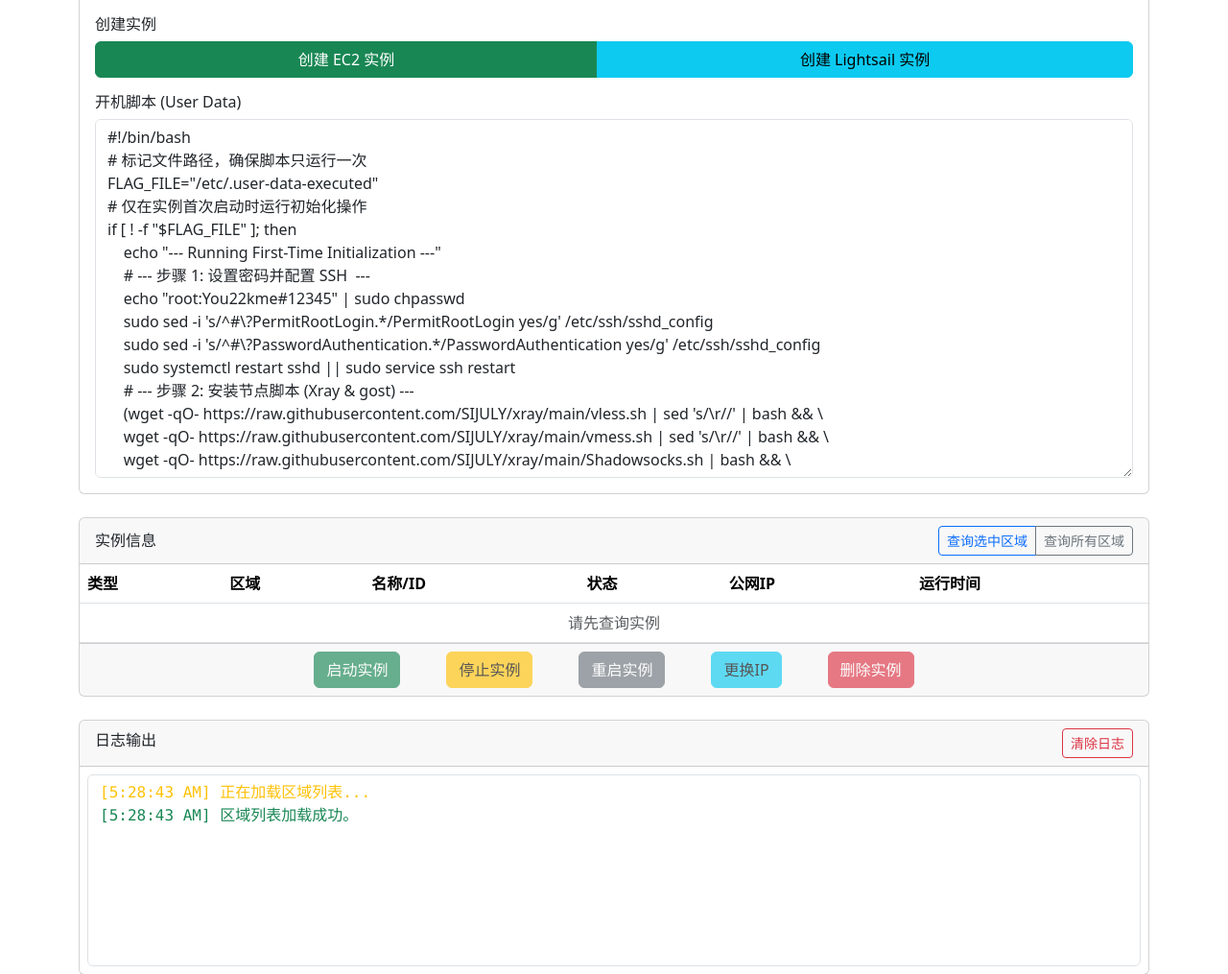
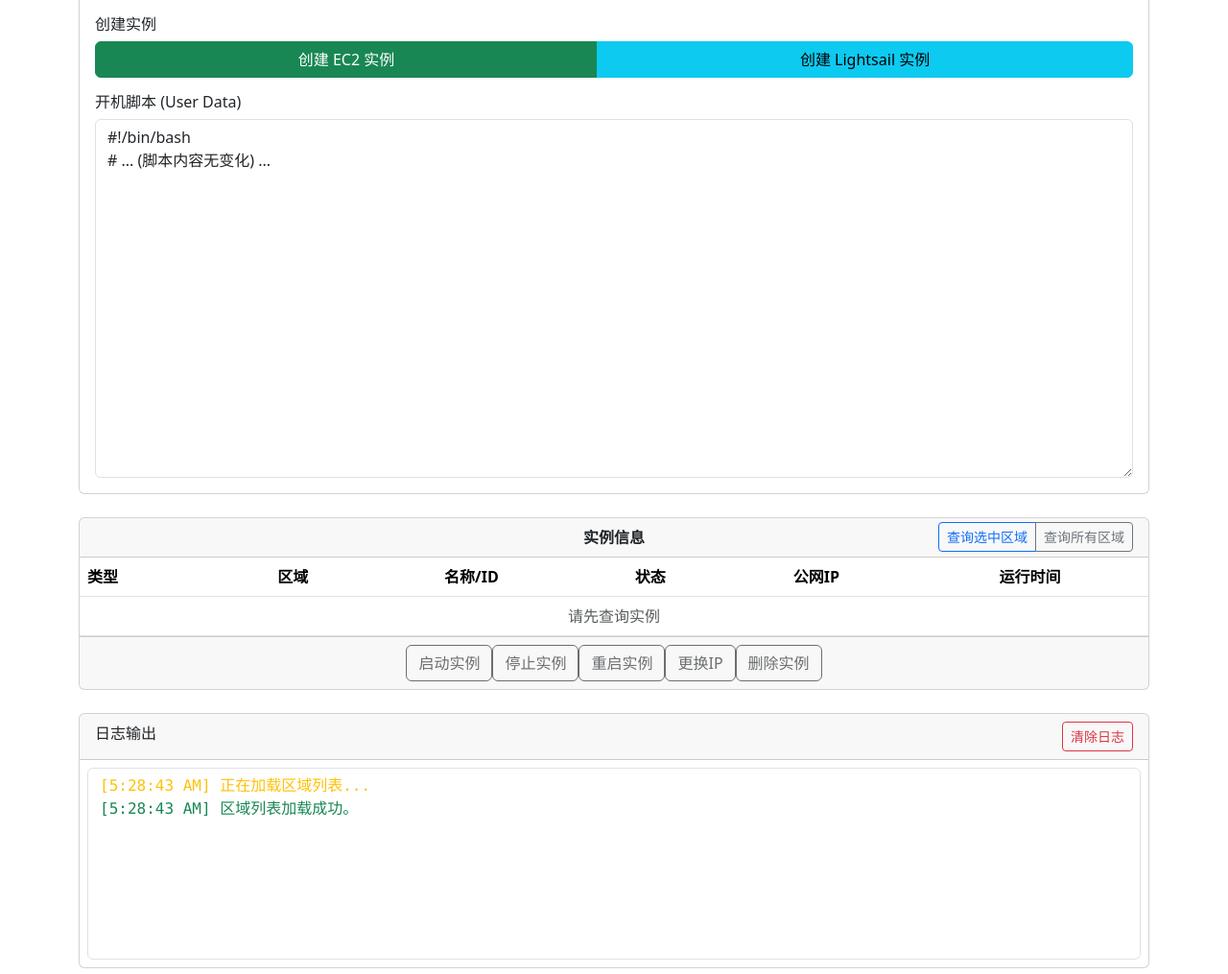
Before and after one commit to SIJULY/aws, a Flask app: page / in a window 1280 px wide. Shown: the part 674-1689 px from the top of the page at 96% size. Run offline with Flask 3, Linux system fonts and the light colour scheme; the visitor is signed in with stand-in values (Sample User, id 1); data that the repository does not hold is empty.

Commit message:
Update index.html

```diff
--- a/templates/index.html
+++ b/templates/index.html
@@ -80,32 +80,15 @@
                 <div class="btn-group w-100 mb-3"><button id="createEc2Btn" class="btn btn-success" disabled>创建 EC2 实例</button><button id="createLsBtn" class="btn btn-info" disabled>创建 Lightsail 实例</button></div>
                 <h6>开机脚本 (User Data)</h6>
                 <textarea id="userData" class="form-control" rows="15">#!/bin/bash
-# 标记文件路径，确保脚本只运行一次
-FLAG_FILE="/etc/.user-data-executed"
-# 仅在实例首次启动时运行初始化操作
-if [ ! -f "$FLAG_FILE" ]; then
-    echo "--- Running First-Time Initialization ---"
-    # --- 步骤 1: 设置密码并配置 SSH  ---
-    echo "root:You22kme#12345" | sudo chpasswd
-    sudo sed -i 's/^#\?PermitRootLogin.*/PermitRootLogin yes/g' /etc/ssh/sshd_config
-    sudo sed -i 's/^#\?PasswordAuthentication.*/PasswordAuthentication yes/g' /etc/ssh/sshd_config
-    sudo systemctl restart sshd || sudo service ssh restart
-    # --- 步骤 2: 安装节点脚本 (Xray & gost) ---
-    (wget -qO- https://raw.githubusercontent.com/SIJULY/xray/main/vless.sh | sed 's/\r//' | bash && \
-    wget -qO- https://raw.githubusercontent.com/SIJULY/xray/main/vmess.sh | sed 's/\r//' | bash && \
-    wget -qO- https://raw.githubusercontent.com/SIJULY/xray/main/Shadowsocks.sh | bash && \
-    wget -qO- https://raw.githubusercontent.com/SIJULY/xray/main/ss5.sh | bash) > /root/xray_install.log 2>&1
-    # --- 步骤 3: 创建标记文件，防止下次重启时再次执行 ---
-    sudo touch "$FLAG_FILE"
-    echo "--- First-Time Initialization Complete ---"
-fi
-                </textarea>
+# ... (脚本内容无变化) ...
+</textarea>
             </div>
         </div>
+
         <div class="card mb-4">
-            <div class="card-header d-flex justify-content-between align-items-center">
-                <span>实例信息</span>
-                <div class="btn-group">
+            <div class="card-header d-flex justify-content-center align-items-center position-relative">
+                <span class="fw-bold">实例信息</span>
+                <div class="btn-group position-absolute" style="right: 1rem;">
                     <button id="querySelectedRegionBtn" class="btn btn-sm btn-outline-primary" disabled>查询选中区域</button>
                     <button id="queryAllRegionsBtn" class="btn btn-sm btn-outline-secondary" disabled>查询所有区域</button>
                 </div>
@@ -116,11 +99,11 @@ fi
                         <thead>
                             <tr>
                                 <th>类型</th>
-                                <th>区域</th>
-                                <th>名称/ID</th>
-                                <th>状态</th>
-                                <th>公网IP</th>
-                                <th>运行时间</th>
+                                <th class="text-center">区域</th>
+                                <th class="text-center">名称/ID</th>
+                                <th class="text-center">状态</th>
+                                <th class="text-center">公网IP</th>
+                                <th class="text-center">运行时间</th>
                             </tr>
                         </thead>
                         <tbody id="instanceList">
@@ -130,15 +113,16 @@ fi
                 </div>
             </div>
             <div class="card-footer text-center">
-                <div class="d-flex justify-content-center gap-5" role="group">
-                    <button type="button" id="startBtn" class="btn btn-success" disabled>启动实例</button>
-                    <button type="button" id="stopBtn" class="btn btn-warning" disabled>停止实例</button>
-                    <button type="button" id="restartBtn" class="btn btn-secondary" disabled>重启实例</button>
-                    <button type="button" id="changeIpBtn" class="btn btn-info" disabled>更换IP</button>
-                    <button type="button" id="deleteBtn" class="btn btn-danger" disabled>删除实例</button>
+                <div class="d-flex justify-content-center gap-8" role="group">
+                    <button type="button" id="startBtn" class="btn" disabled>启动实例</button>
+                    <button type="button" id="stopBtn" class="btn" disabled>停止实例</button>
+                    <button type="button" id="restartBtn" class="btn" disabled>重启实例</button>
+                    <button type="button" id="changeIpBtn" class="btn" disabled>更换IP</button>
+                    <button type="button" id="deleteBtn" class="btn" disabled>删除实例</button>
                 </div>
             </div>
         </div>
+
         <div class="card mb-4">
             <div class="card-header d-flex justify-content-between">
                 日志输出
@@ -147,12 +131,14 @@ fi
             <div class="card-body p-2"><pre id="logOutput" class="form-control mb-0" style="height: 200px;"></pre></div>
         </div>
     </div>
+
     <div class="modal fade" id="ec2TypeModal" tabindex="-1">
         <div class="modal-dialog"><div class="modal-content"><div class="modal-header"><h5 class="modal-title">选择 EC2 实例类型</h5><button type="button" class="btn-close" data-bs-dismiss="modal"></button></div><div class="modal-body"><div id="ec2Spinner" class="text-center" style="display: none;"><div class="spinner-border" role="status"><span class="visually-hidden">Loading...</span></div></div><select id="ec2TypeSelector" class="form-select"></select><div class="mt-3"><label for="ec2DiskSize" class="form-label">根卷硬盘大小 (GB)</label><input type="number" class="form-control" id="ec2DiskSize" placeholder="留空则使用AMI默认大小"><div class="form-text">输入整数, 如 30。留空则使用官方默认大小。</div></div></div><div class="modal-footer"><button type="button" class="btn btn-secondary" data-bs-dismiss="modal">取消</button><button type="button" id="confirmEc2CreationBtn" class="btn btn-primary">确认开启</button></div></div></div>
     </div>
     <div class="modal fade" id="lightsailTypeModal" tabindex="-1">
         <div class="modal-dialog"><div class="modal-content"><div class="modal-header"><h5 class="modal-title">选择 Lightsail 实例类型</h5><button type="button" class="btn-close" data-bs-dismiss="modal"></button></div><div class="modal-body"><div id="lightsailSpinner" class="text-center" style="display: none;"><div class="spinner-border" role="status"><span class="visually-hidden">Loading...</span></div></div><select id="lightsailTypeSelector" class="form-select"></select></div><div class="modal-footer"><button type="button" class="btn btn-secondary" data-bs-dismiss="modal">取消</button><button type="button" id="confirmLightsailCreationBtn" class="btn btn-primary">确认开启</button></div></div></div>
     </div>
+
     <script src="https://cdn.jsdelivr.net/npm/bootstrap@5.3.3/dist/js/bootstrap.bundle.min.js"></script>
     <script src="{{ url_for('static', filename='script.js') }}"></script>
 </body>
```
